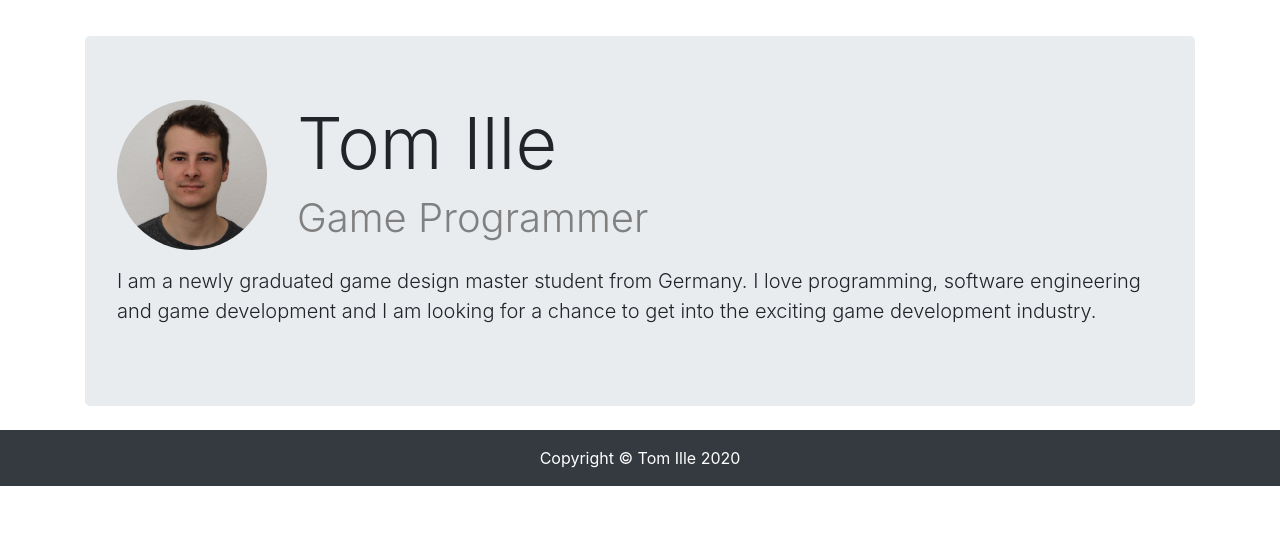
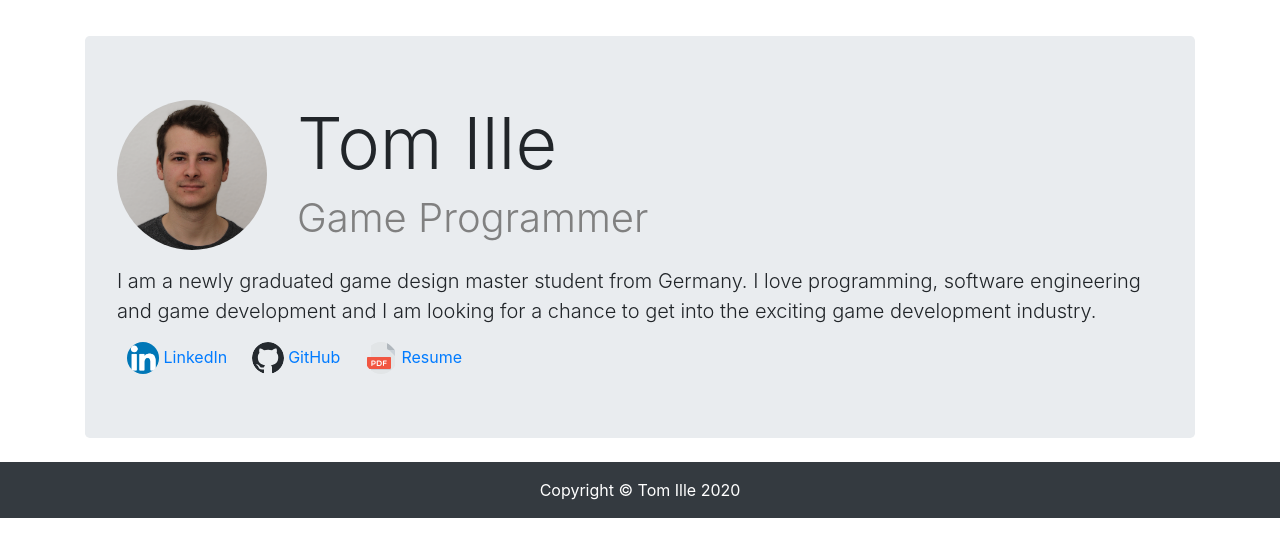
Before and after one commit to JamesTheButler/Portfolio, a website: page index.html in a window 1280 px wide. Drawn offline with nearby package versions, Linux system fonts and the light colour scheme; no server answers.

Commit message:
add social media links

```diff
--- a/css/custom.css
+++ b/css/custom.css
@@ -1,5 +1,15 @@
-img.avatar {
+.round {
   border-radius: 50%;
+}
+
+img.media-icon{
+	width:32px;
+}
+
+a.media-link{
+	margin:5px;
+	width:auto;
+	padding:5px;
 }
 
 .tag-list{
--- a/index.html
+++ b/index.html
@@ -23,13 +23,12 @@
 </head>
 
 <body>
-
   <div class="container">
 	<!-- Jumbotron Header -->
     <header class="jumbotron my-4">
       <div style="width: 100%; overflow: hidden;">
         <div style="width: 130px; float: left;">
-			<img class="avatar" src="media/img_avatar.png" alt="Avatar" width="150px">
+			<img class="round" src="media/img_avatar.png" alt="Avatar" width="150px">
 		</div>
         <div style="margin-left: 180px;">
 			<h1 class="display-3">Tom Ille</h1>
@@ -37,6 +36,20 @@
 		</div>
       </div>
 	  <p class="lead desc-about">I am a newly graduated game design master student from Germany. I love programming, software engineering and game development and I am looking for a chance to get into the exciting game development industry.</p>
+	  <div id="media-links">
+		  <a class="media-link round" target="_blank" href="https://www.linkedin.com/in/tom-ille-167753163/">
+			<img class="media-icon round" src="media/icon_linkedin.png">
+			LinkedIn
+		  </a>
+		  <a class="media-link round" target="_blank" href="https://github.com/JamesTheButler">
+			<img class="media-icon round" src="media/icon_github.svg">
+			GitHub
+		  </a>
+		  <a class="media-link round" href="media/CV_Game_Engineer_Tom_Ille.pdf">
+			<img class="media-icon round" src="media/icon_pdf.svg">
+			Resume
+		  </a>
+	  </div>
     </header>
 
     <!-- Page Features -->
```
Also changed, not shown: media/icon_github.svg (added), media/icon_linkedin.png (added), media/icon_pdf.svg (added), 1 other file.
